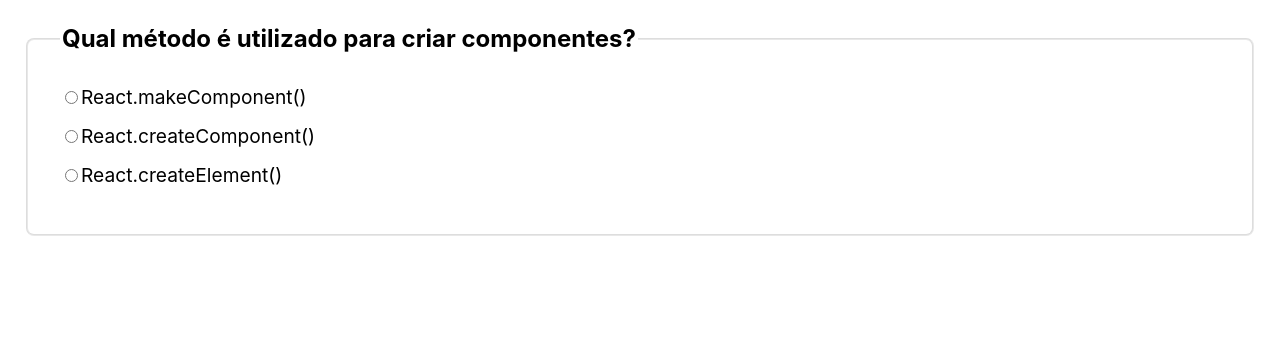
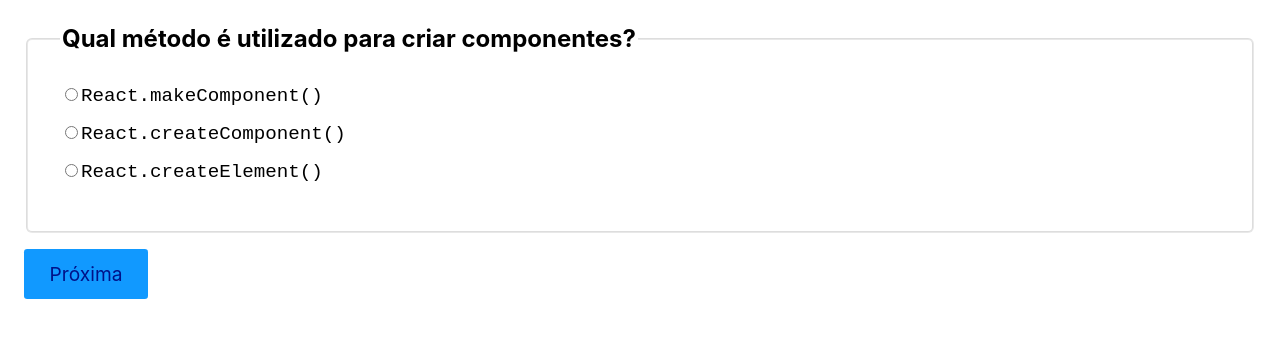
Before and after one commit to GMBermeo/React-Origamid, a React (Create React App) app in the folder appreact/: page / in a window 1280 px wide. Shown: the top 338 px of the page. Built offline with nearby package versions, Linux system fonts and the light colour scheme.

Commit message:
Correção com método segundo o professor

```diff
--- a/appreact/src/App.js
+++ b/appreact/src/App.js
@@ -2,10 +2,13 @@
 import Pergunta from "./Components/Pergunta";
 
 const App = () => {
-  const [numeroPergunta, setNumeroPergunta] = React.useState(0);
-  const [resposta, setResposta] = React.useState(null);
-  const [pontuacao, setPontuacao] = React.useState(0);
-
+  const [respostas, setRespostas] = React.useState({
+    p1: "",
+    p2: "",
+    p3: "",
+    p4: "",
+  });
+  const [slide, setSlide] = React.useState(0);
   const perguntas = [
     {
       pergunta: "Qual método é utilizado para criar componentes?",
@@ -41,33 +44,39 @@
     },
   ];
 
-  function proximaPergunta() {
-    verificaResposta();
-    setNumeroPergunta(numeroPergunta + 1);
-    setResposta(null);
+  let corretas = perguntas.filter(
+    ({ id, resposta }) => respostas[id] === resposta
+  );
+
+  function handleChange({ target }) {
+    setRespostas({ ...respostas, [target.id]: target.value });
   }
 
-  function verificaResposta() {
-    if (resposta === perguntas[numeroPergunta].resposta) {
-      setPontuacao(pontuacao + 1);
+  function proximoSlide(event) {
+    if (slide < perguntas.length - 1) {
+      setSlide(slide + 1);
+    } else {
+      setSlide(5);
     }
   }
 
   return (
     <>
-      {numeroPergunta <= perguntas.length - 1 ? (
-        <>
+      <form onSubmit={(event) => event.preventDefault}>
+        {perguntas.map((pergunta, index) => (
           <Pergunta
-            perguntas={perguntas}
-            numeroPergunta={numeroPergunta}
-            resposta={resposta}
-            setResposta={setResposta}
+            active={slide === index}
+            key={pergunta.id}
+            value={respostas[pergunta.id]}
+            onChange={handleChange}
+            {...pergunta}
           />
-
-          {resposta && <button onClick={proximaPergunta}>Próxima</button>}
-        </>
+        ))}
+      </form>
+      {slide === 5 ? (
+        <p>Você acertou {corretas.length} perguntas.</p>
       ) : (
-        <h1>Você acertou {pontuacao} perguntas.</h1>
+        <button onClick={proximoSlide}>Próxima</button>
       )}
     </>
   );
--- a/appreact/src/Components/Pergunta.js
+++ b/appreact/src/Components/Pergunta.js
@@ -1,25 +1,34 @@
 import React from "react";
-import Radio from "../Form/Radio";
 
-const Pergunta = ({ perguntas, numeroPergunta, resposta, setResposta }) => {
+const Pergunta = ({ pergunta, options, id, value, onChange, active }) => {
+  if (active === false) return null;
   return (
     <fieldset
       style={{
         padding: "2rem",
         marginBottom: "1rem",
         borderColor: "#00000022",
-        borderRadius: "8px",
+        borderRadius: "6px",
       }}
     >
       <legend style={{ fontWeight: "bold", fontSize: "1.5rem" }}>
-        {perguntas[numeroPergunta].pergunta}
+        {pergunta}
       </legend>
-      <Radio
-        style={{ marginBottom: "1rem" }}
-        options={perguntas[numeroPergunta].options}
-        value={resposta}
-        setValue={setResposta}
-      />
+      {options.map((option) => (
+        <label
+          key={option}
+          style={{ marginBottom: "1rem", fontFamily: "monospace" }}
+        >
+          <input
+            type="radio"
+            value={option}
+            checked={value === option}
+            onChange={onChange}
+            id={id}
+          />
+          {option}
+        </label>
+      ))}
     </fieldset>
   );
 };
--- a/appreact/src/Form/Radio.js
+++ /dev/null
@@ -1,23 +0,0 @@
-import React from "react";
-
-const Radio = ({ options, value, setValue, ...props }) => {
-  return (
-    <>
-      {options.map((option) => (
-        <label key={option}>
-          <input
-            type="radio"
-            name={option}
-            value={option}
-            checked={value === option}
-            onChange={({ target }) => setValue(target.value)}
-            {...props}
-          />
-          {option}
-        </label>
-      ))}
-    </>
-  );
-};
-
-export default Radio;
```
Also changed, not shown: appreact/App com fetch e localStorage.js (added, +52 -0 lines), appreact/Estrutura de props.js (added, +21 -0 lines), appreact/GlobalContext.js (added, +31 -0 lines).
